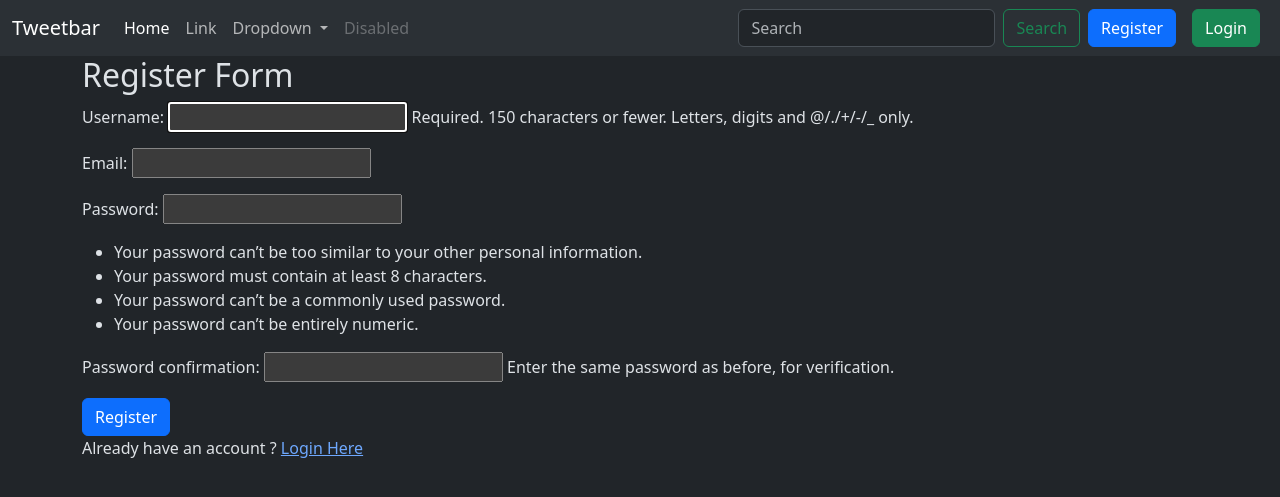
After one commit to hemant-yadavv/djnago-project, a Django app: page /tweet/register/ in a window 1280 px wide. The commit adds this page. Shown: the top 497 px of the page. Run offline with Django 5.2, Linux system fonts and the light colour scheme.

Commit message:
custom user registraion

```diff
--- a/chaiheadq/chaiheadq/settings.py
+++ b/chaiheadq/chaiheadq/settings.py
@@ -127,3 +127,9 @@ MEDIA_ROOT = os.path.join(BASE_DIR, 'media')
 # https://docs.djangoproject.com/en/5.0/ref/settings/#default-auto-field
 
 DEFAULT_AUTO_FIELD = 'django.db.models.BigAutoField'
+
+
+LOGIN_URL = '/accounts/login'
+
+LOGIN_REDIRECT_URL = '/tweet/'
+LOGOUT_REDIRECT_URL = '/tweet/'
--- a/chaiheadq/chaiheadq/urls.py
+++ b/chaiheadq/chaiheadq/urls.py
@@ -19,10 +19,12 @@ from django.urls import path, include
 from django.conf import settings
 from django.conf.urls.static import static
 from . import views
+from django.contrib.auth.urls import views as auth_views
 
 urlpatterns = [
     path('admin/', admin.site.urls),
     path('', views.home, name="home"),
     path('tweet/', include('tweet.urls') ),
+    path('accounts/', include('django.contrib.auth.urls') ),
 
 ]+ static(settings.MEDIA_URL, document_root=settings.MEDIA_ROOT)
--- a/chaiheadq/templates/layout.html
+++ b/chaiheadq/templates/layout.html
@@ -22,7 +22,7 @@
           <div class="collapse navbar-collapse" id="navbarSupportedContent">
             <ul class="navbar-nav me-auto mb-2 mb-lg-0">
               <li class="nav-item">
-                <a class="nav-link active" aria-current="page" href="#">Home</a>
+                <a class="nav-link active" aria-current="page" href="{% url 'tweet_list' %}">Home</a>
               </li>
               <li class="nav-item">
                 <a class="nav-link" href="#">Link</a>
@@ -46,6 +46,15 @@
               <input class="form-control me-2" type="search" placeholder="Search" aria-label="Search">
               <button class="btn btn-outline-success" type="submit">Search</button>
             </form>
+            {% if user.is_authenticated %}
+            <form action="{% url 'logout' %}" method="post">
+              {% csrf_token %}
+              <button class="btn btn-danger mx-2">Logut</button>
+            </form>
+            {% else %}
+            <a href="{% url 'register' %}" class="btn btn-primary mx-2">Register</a>
+            <a href="{% url 'login' %}" class="btn btn-success mx-2">Login</a>
+            {% endif %}
           </div>
         </div>
       </nav>
--- /dev/null
+++ b/chaiheadq/templates/registration/register.html
@@ -0,0 +1,15 @@
+{% extends "layout.html" %}
+
+{% block title %}Register{% endblock %}
+
+{% block content %}
+    <h2>Register Form</h2>
+    <form method="post">
+        {% csrf_token %}
+        {{form.as_p}}
+        <button class="btn btn-primary">Register</button>
+    </form>
+    <p>Already have an account ? <a href="{% url 'login' %}">Login Here</a></p>
+
+
+{% endblock %}
--- a/chaiheadq/tweet/forms.py
+++ b/chaiheadq/tweet/forms.py
@@ -1,8 +1,18 @@
 from django import forms
 from .models import Tweet
+from django.contrib.auth.forms import UserCreationForm
+from django.contrib.auth.models import User
 
 class TweetForm(forms.ModelForm):
     class Meta:
         model = Tweet
         feilds = ['text','photo']
+        exclude = ('user',)
+
+
+class UserRegistrationForm(UserCreationForm):
+    email = forms.EmailField()
+    class Meta:
+        model = User
         exclude = ()
+        fields= ('username', 'email', 'password1','password2')
--- a/chaiheadq/tweet/templates/tweet_list.html
+++ b/chaiheadq/tweet/templates/tweet_list.html
@@ -15,8 +15,10 @@
         <div class="card-body">
           <h5 class="card-title">{{tweet.user.username}}</h5>
           <p class="card-text">{{tweet.text}}</p>
+          {% if tweet.user == user %}
           <a href="{% url 'tweet_edit' tweet.id %}" class="btn btn-primary">Edit</a>
           <a href="{% url 'tweet_delete' tweet.id %}" class="btn btn-danger">Delete</a>
+          {% endif %}
         </div>
       </div>
     {% endfor %}
--- a/chaiheadq/tweet/urls.py
+++ b/chaiheadq/tweet/urls.py
@@ -7,4 +7,5 @@ urlpatterns = [
     path('create/', views.tweet_create, name='tweet_create'),
     path('<int:tweet_id>/edit/', views.tweet_edit, name='tweet_edit'),
     path('<int:tweet_id>/delete/', views.tweet_delete, name='tweet_delete'),
+    path('register/', views.register, name='register'),
 ]
--- a/chaiheadq/tweet/views.py
+++ b/chaiheadq/tweet/views.py
@@ -1,7 +1,9 @@
 from django.shortcuts import render
 from .models import Tweet
-from .forms import TweetForm
+from .forms import TweetForm, UserRegistrationForm
 from django.shortcuts import get_object_or_404, redirect
+from django.contrib.auth.decorators import login_required
+from django.contrib.auth import login
 
 # Create your views here.
 
@@ -12,6 +14,7 @@ def tweet_list(request):
     tweets = Tweet.objects.all().order_by('-created_at')
     return render(request, 'tweet_list.html', {'tweets':tweets})
 
+@login_required
 def tweet_create(request):
     if request.method == "POST":
         form = TweetForm(request.POST, request.FILES)
@@ -26,6 +29,7 @@ def tweet_create(request):
 
     return render(request, 'tweet_form.html', {'form':form})
 
+@login_required
 def tweet_edit(request,tweet_id):
     tweet = get_object_or_404(Tweet, pk=tweet_id, user=request.user)
     if request.method == 'POST':
@@ -42,6 +46,7 @@ def tweet_edit(request,tweet_id):
     return render(request, 'tweet_form.html', {'form':form})
 
 
+@login_required
 def tweet_delete(request, tweet_id):
     tweet = get_object_or_404(Tweet, pk=tweet_id, user=request.user)
     if request.method == 'POST':
@@ -49,3 +54,19 @@ def tweet_delete(request, tweet_id):
         return redirect('tweet_list')
 
     return render(request, 'tweet_confirm_delete.html', {'tweet':tweet})
+
+
+def register(request):
+    if request.method == 'POST':
+        form = UserRegistrationForm(request.POST)
+        if form.is_valid():
+            user = form.save(commit=False)
+            user.set_password(form.cleaned_data['password1'])
+            user.save()
+            login(request, user)
+            return redirect('tweet_list')
+
+    else:
+        form = UserRegistrationForm()
+
+    return render(request, 'registration/register.html',{'form':form})
```
Also changed, not shown: chaiheadq/templates/registration/logged_out.html (added, +10 -0 lines), chaiheadq/templates/registration/login.html (added, +14 -0 lines).
